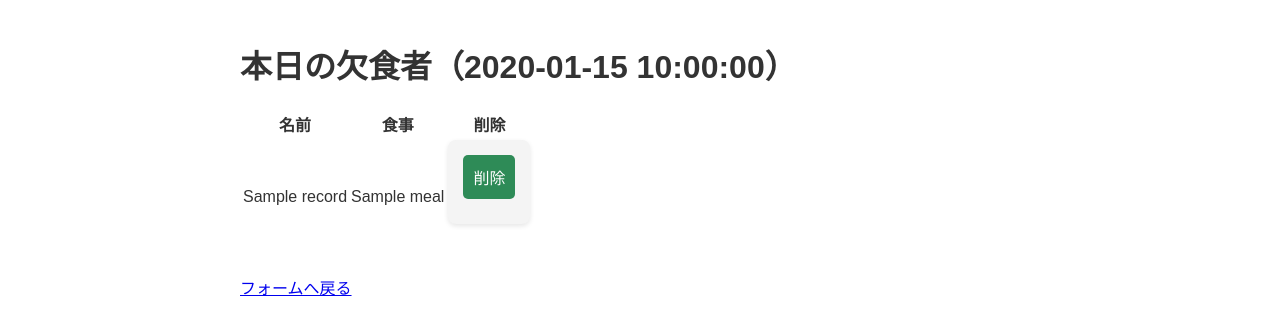
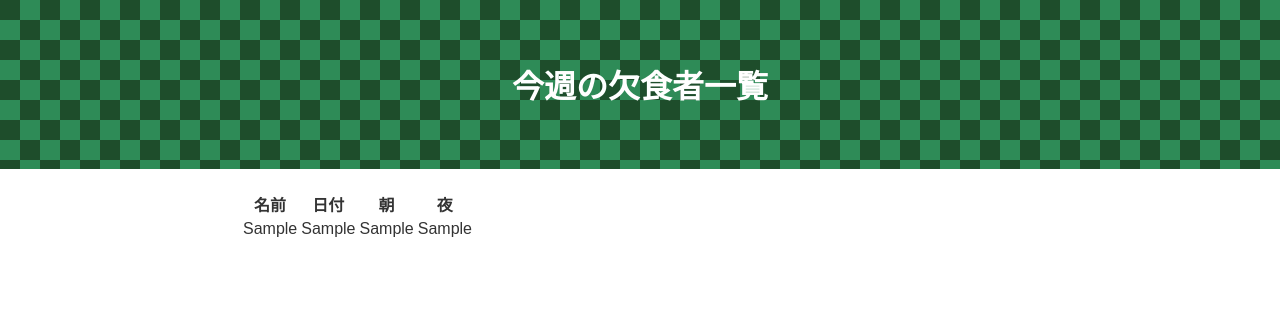
Before and after one commit to syunki-16/skip-meals-sit-app, a Flask app: template templates/list.html in a window 1280 px wide. Shown: the top 335 px of the page. Run offline with Flask 2, Linux system fonts and the light colour scheme; the template is opened without the code that fills it: most values are stand-ins (such as "Sample title", 1, 10 or a date in 2020).

Commit message:
Update list.html

```diff
--- a/templates/list.html
+++ b/templates/list.html
@@ -2,32 +2,39 @@
 <html lang="ja">
 <head>
     <meta charset="UTF-8">
-    <title>本日の欠食者一覧</title>
+    <meta name="viewport" content="width=device-width, initial-scale=1.0">
+    <title>今週の欠食者一覧</title>
     <link rel="stylesheet" href="/static/style.css">
 </head>
 <body>
+    <div class="checkered-header">
+        <h1>今週の欠食者一覧</h1>
+    </div>
     <div class="container">
-        <h1>本日の欠食者（{{ date }}）</h1>
-        {% if records %}
+        {% if data.empty %}
+            <p>今週の欠食申請はまだありません。</p>
+        {% else %}
             <table>
-                <tr><th>名前</th><th>食事</th><th>削除</th></tr>
-                {% for record in records %}
-                <tr>
-                    <td>{{ record.name }}</td>
-                    <td>{{ record.meal }}</td>
-                    <td>
-                        <form action="{{ url_for('delete_meal', index=loop.index0) }}" method="post">
-                            <button type="submit">削除</button>
-                        </form>
-                    </td>
-                </tr>
-                {% endfor %}
+                <thead>
+                    <tr>
+                        <th>名前</th>
+                        <th>日付</th>
+                        <th>朝</th>
+                        <th>夜</th>
+                    </tr>
+                </thead>
+                <tbody>
+                    {% for i, row in data.iterrows() %}
+                        <tr>
+                            <td>{{ row['名前'] }}</td>
+                            <td>{{ row['日付'] }}</td>
+                            <td>{{ row['朝'] }}</td>
+                            <td>{{ row['夜'] }}</td>
+                        </tr>
+                    {% endfor %}
+                </tbody>
             </table>
-        {% else %}
-            <p>本日の欠食者はまだ申請されていません。</p>
         {% endif %}
-        <br>
-        <a href="/">フォームへ戻る</a>
     </div>
 </body>
 </html>
```
